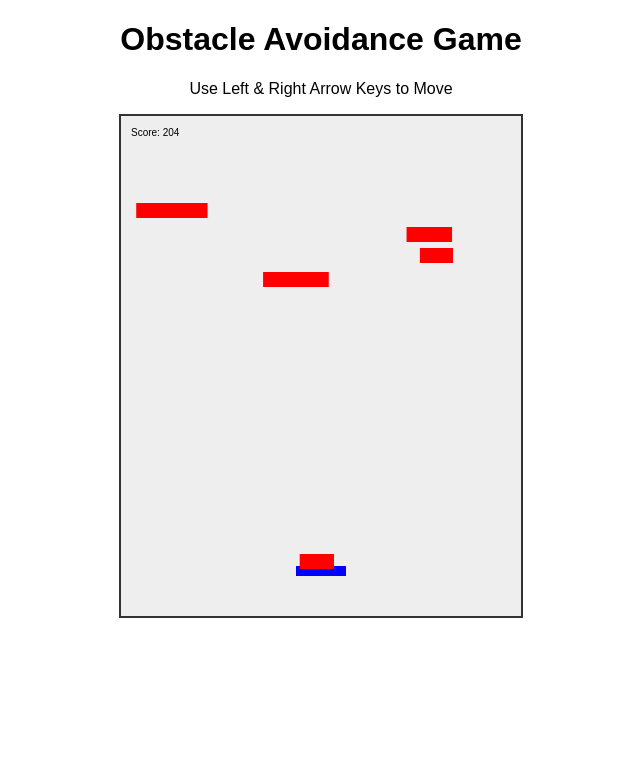
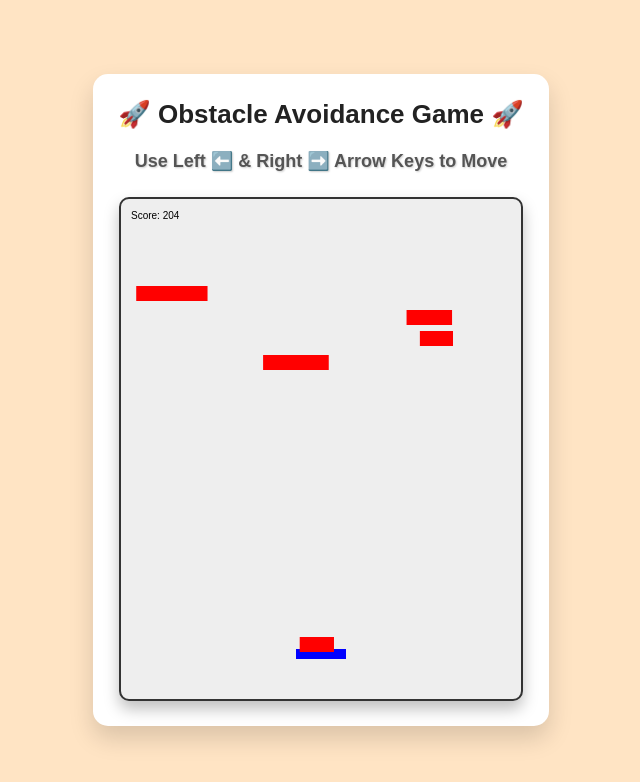
Before and after one commit to Muhnj/canvas-game, a plain HTML site: page index.html in a window 1280 px wide. Shown: the whole page, without its empty margins (319-959 px from the left). Drawn offline with Linux system fonts and the light colour scheme.

Commit message:
obstacle game

```diff
--- a/game.css
+++ b/game.css
@@ -1,11 +1,70 @@
+/* General Styles */
+* {
+    margin: 0;
+    padding: 0;
+    box-sizing: border-box;
+    font-family: 'Arial', sans-serif;
+}
 
+/* Body Styling */
 body {
     text-align: center;
-    font-family: Arial,
-    sans-serif; }
+    font-family: Arial, sans-serif;
+    background-color: bisque;
+    display: flex;
+    justify-content: center;
+    align-items: center;
+    height: 100vh;
+}
+
+/* Game Container */
+.game-container {
+    background: white;
+    padding: 25px;
+    border-radius: 15px;
+    box-shadow: 0px 12px 25px rgba(0, 0, 0, 0.15);
+    animation: fadeIn 1s ease-in-out;
+}
+
+/* Heading */
+h1 {
+    font-size: 26px;
+    color: #222;
+    margin-bottom: 10px;
+    font-weight: bold;
+}
+
+/* Paragraph / Instructions Styling */
+.instructions {
+    font-size: 18px;
+    color: #555;
+    font-weight: bold;
+    text-shadow: 1px 1px 2px rgba(0, 0, 0, 0.2);
+    background: rgba(255, 255, 255, 0.8);
+    padding: 10px 15px;
+    border-radius: 8px;
+    display: inline-block;
+    margin-bottom: 15px;
+}
+
+/* Canvas Styling */
 canvas {
     background: #eee;
     display: block;
     margin: auto;
     border: 2px solid #333;
+    border-radius: 10px;
+    box-shadow: 0px 8px 15px rgba(0, 0, 0, 0.25);
 }
+
+/* Animations */
+@keyframes fadeIn {
+    from {
+        opacity: 0;
+        transform: translateY(-10px);
+    }
+    to {
+        opacity: 1;
+        transform: translateY(0);
+    }
+}
--- a/index.html
+++ b/index.html
@@ -5,12 +5,13 @@
     <meta name="viewport" content="width=device-width, initial-scale=1.0">
     <title>Obstacle Avoidance Game</title>
     <link rel="stylesheet" href="./game.css">
-
 </head>
 <body>
-    <h1>Obstacle Avoidance Game</h1>
-    <p>Use Left & Right Arrow Keys to Move</p>
-    <canvas id="gameCanvas" width="400" height="500"></canvas>
+    <div class="game-container">
+        <h1>🚀 Obstacle Avoidance Game 🚀</h1>
+        <p class="instructions">Use <b>Left ⬅️</b> & <b>Right ➡️</b> Arrow Keys to Move</p>
+        <canvas id="gameCanvas" width="400" height="500"></canvas>
+    </div>
     <script src="./game.js"></script>
 </body>
 </html>
```
